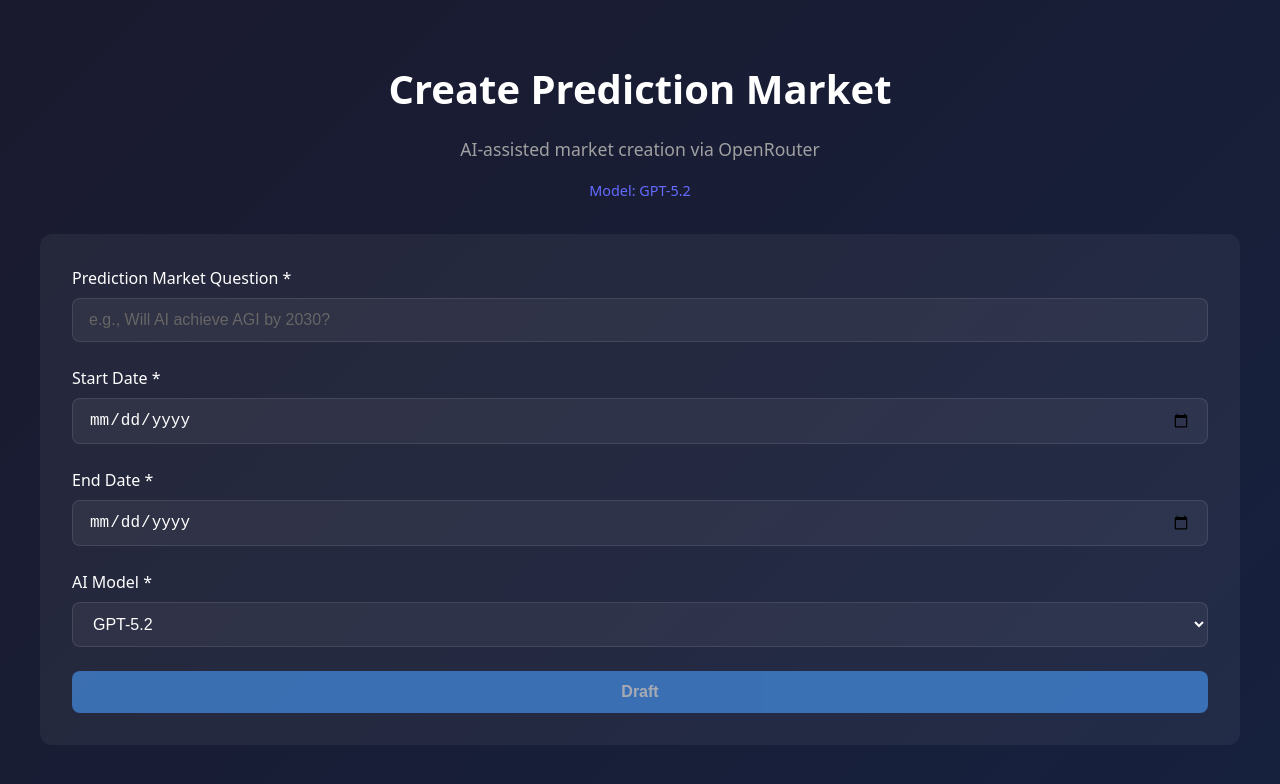
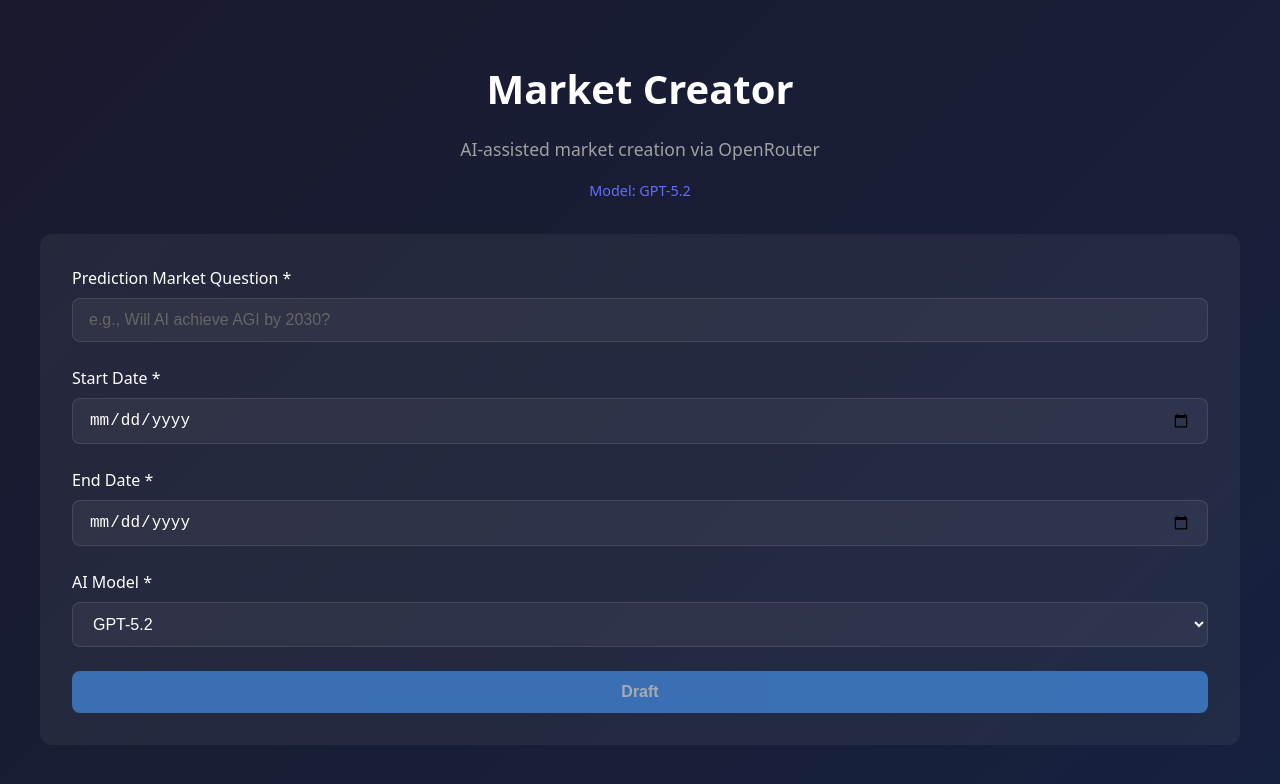
Before and after one commit to EnchantedBroccoliForest/PM_tools, a React (Vite) app: page / in a window 1280 px wide. Shown: the top 784 px of the page. Built offline with nearby package versions, Linux system fonts and the light colour scheme.

Commit message:
Change header title from 'Create Prediction Market' to 'Market Creator'

```diff
--- a/src/App.jsx
+++ b/src/App.jsx
@@ -327,7 +327,7 @@ Generate a JSON response with exactly these fields:
     <div className="App">
       <div className="container">
         <header className="header">
-          <h1>Create Prediction Market</h1>
+          <h1>Market Creator</h1>
           <p className="subtitle">AI-assisted market creation via OpenRouter</p>
           <p className="model-version">Model: {AVAILABLE_MODELS.find(m => m.id === selectedModel)?.name || selectedModel}</p>
         </header>
```
